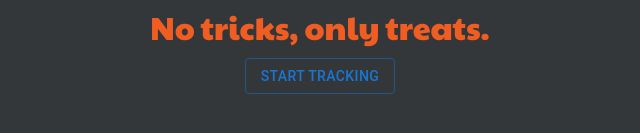
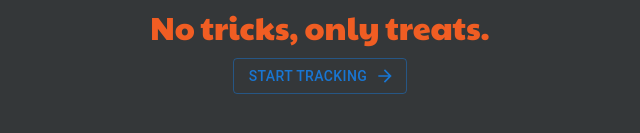
Before and after one commit to denilpoudel/Cauldron, a React (Create React App) app in the folder frontend/: page / in a window 1280 px wide. Shown: the part 185-318 px from the top of the page, without its empty margins (320-960 px from the left). Built offline with nearby package versions, Linux system fonts and the light colour scheme.

Commit message:
mui start tracking button initial

```diff
--- a/frontend/package.json
+++ b/frontend/package.json
@@ -5,6 +5,7 @@
   "dependencies": {
     "@emotion/react": "^11.5.0",
     "@emotion/styled": "^11.3.0",
+    "@mui/icons-material": "^5.0.5",
     "@mui/material": "^5.0.6",
     "@testing-library/jest-dom": "^5.14.1",
     "@testing-library/react": "^11.2.7",
--- a/frontend/public/index.html
+++ b/frontend/public/index.html
@@ -31,6 +31,12 @@
     <link rel="preconnect" href="https://fonts.gstatic.com" crossorigin>
     <link href="https://fonts.googleapis.com/css2?family=Paytone+One&display=swap" rel="stylesheet">
 
+    <!--Icons Import-->
+    <link
+    rel="stylesheet"
+    href="https://fonts.googleapis.com/icon?family=Material+Icons"
+    />
+
   </head>
 
   <body>
--- a/frontend/src/App.js
+++ b/frontend/src/App.js
@@ -1,6 +1,5 @@
 import './App.css';
 import {Landing, CandyLimits} from "./components/Pages"
-import Button from '@mui/material/Button';
 
 function App() {
   return (
--- a/frontend/src/components/Pages/Landing.js
+++ b/frontend/src/components/Pages/Landing.js
@@ -1,13 +1,18 @@
 import React from 'react'
 import "./style.css"
+//Button alterations
 import Button from '@mui/material/Button';
+import ArrowForwardIcon from '@mui/icons-material/ArrowForward';
+
 
 export default function Landing() {
     return (
         <div class = "center">
             <h1>Cauldron</h1>
             <h2>No tricks, only treats.</h2>
-            <Button variant="outlined">Start Tracking</Button>
+            <Button variant="outlined" endIcon={<ArrowForwardIcon />}>
+                Start Tracking
+            </Button>
         </div>
     )
 }
```
Also changed, not shown: 1 other file (tests, documents, lock files or other folders).
